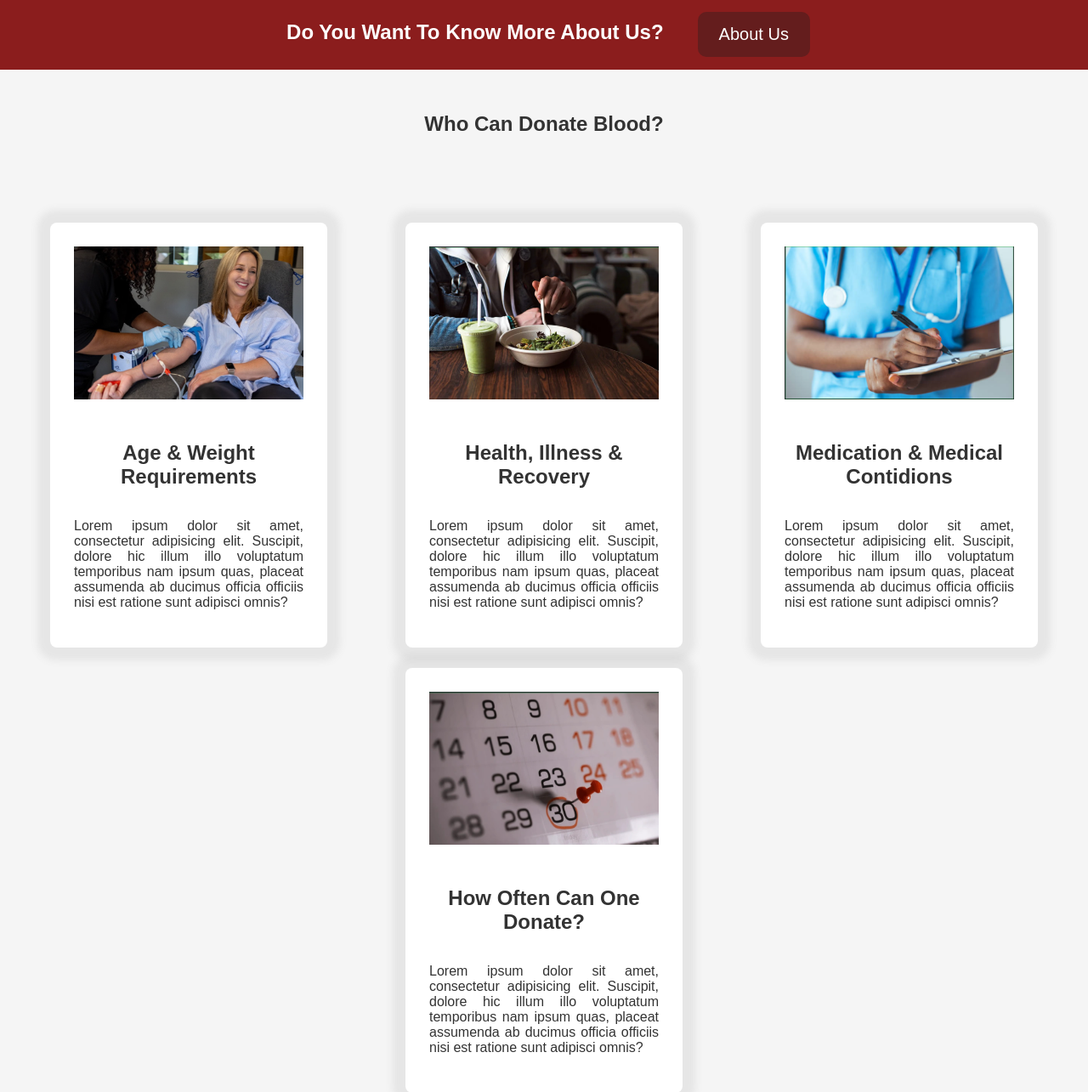
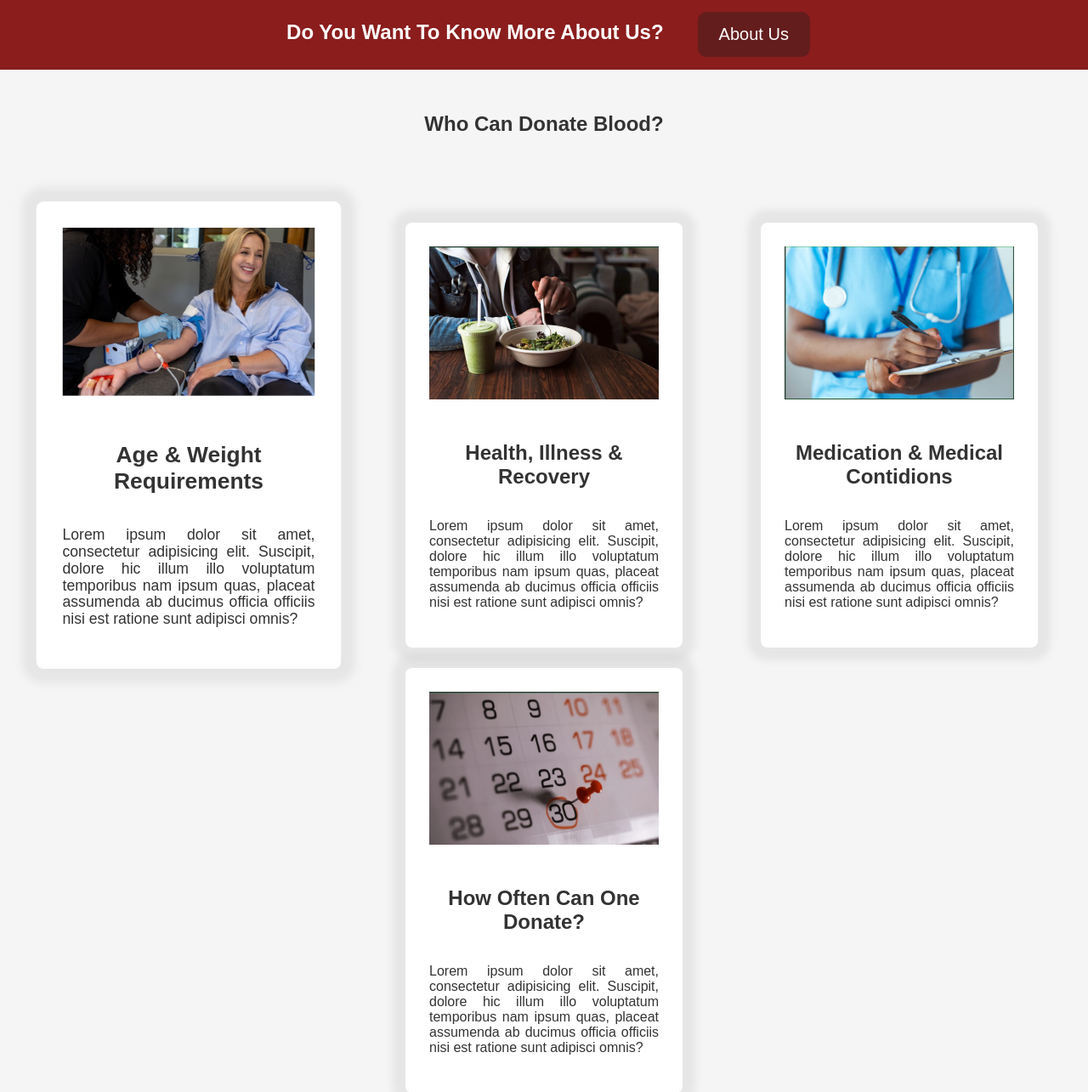
Before and after one commit to SharrIsmaili/Projekti-DZHW, a PHP site: page /HTML/home.html in a window 1280 px wide, with the pointer over the restyled element. Shown: the part 718-2003 px from the top of the page at 85% size. Run offline with PHP 8.4, Linux system fonts and the light colour scheme.

Commit message:
homepage: hovered the cards

```diff
--- a/CSS/style.css
+++ b/CSS/style.css
@@ -256,6 +256,11 @@ body {
   flex-shrink: 0;
   background-color: white;
 }
+.card:hover{
+  cursor: pointer;
+  transform: scale(1.1);
+  transition: all 0.5s ease-in-out;
+}
 
 .card img{
   border-radius: 3px;
```
